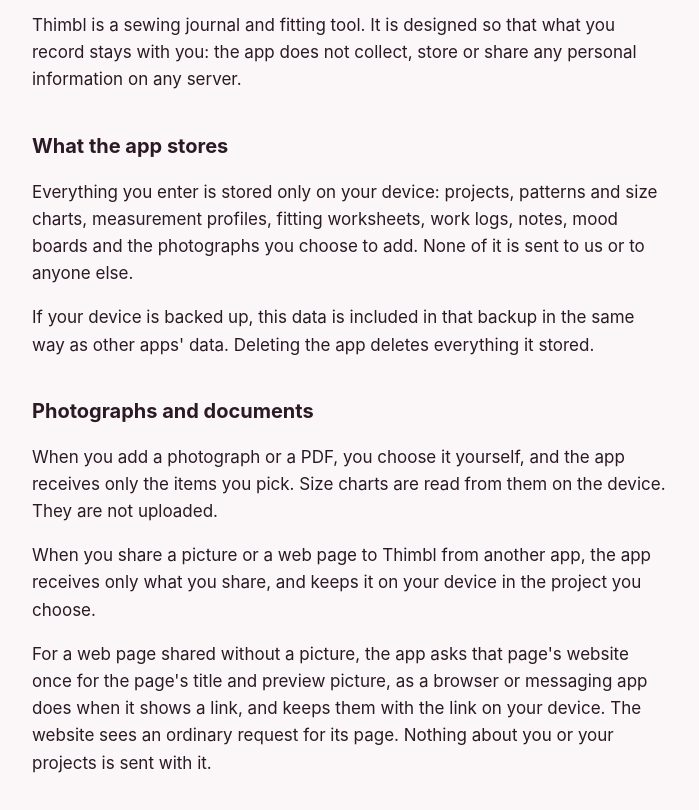
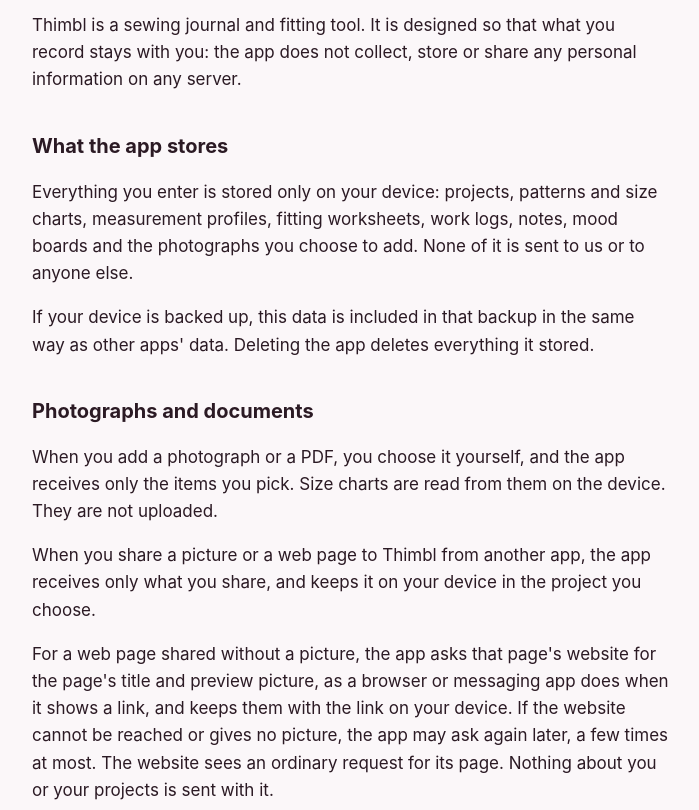
Before and after one commit to sighup1/thimbl, a plain HTML site: page docs/privacy.html in a window 1280 px wide. Shown: the part 128-938 px from the top of the page, without its empty margins (288-987 px from the left). Drawn offline with Linux system fonts and the light colour scheme.

Commit message:
Drop 'once' from how the app asks for page previews
Co-Authored-By: Claude Opus 5.5 <noreply@anthropic.com>

```diff
--- a/docs/privacy.html
+++ b/docs/privacy.html
@@ -25,7 +25,7 @@
 <h2>Photographs and documents</h2>
 <p>When you add a photograph or a PDF, you choose it yourself, and the app receives only the items you pick. Size charts are read from them on the device. They are not uploaded.</p>
 <p>When you share a picture or a web page to Thimbl from another app, the app receives only what you share, and keeps it on your device in the project you choose.</p>
-<p>For a web page shared without a picture, the app asks that page's website once for the page's title and preview picture, as a browser or messaging app does when it shows a link, and keeps them with the link on your device. The website sees an ordinary request for its page. Nothing about you or your projects is sent with it.</p>
+<p>For a web page shared without a picture, the app asks that page's website for the page's title and preview picture, as a browser or messaging app does when it shows a link, and keeps them with the link on your device. If the website cannot be reached or gives no picture, the app may ask again later, a few times at most. The website sees an ordinary request for its page. Nothing about you or your projects is sent with it.</p>
 
 <h2>Purchases</h2>
 <p>Plans are bought through the App Store. Payment details are handled by the store and are never seen by the app or by us. The app is told only whether a plan is active, so that it can allow more projects.</p>
```
